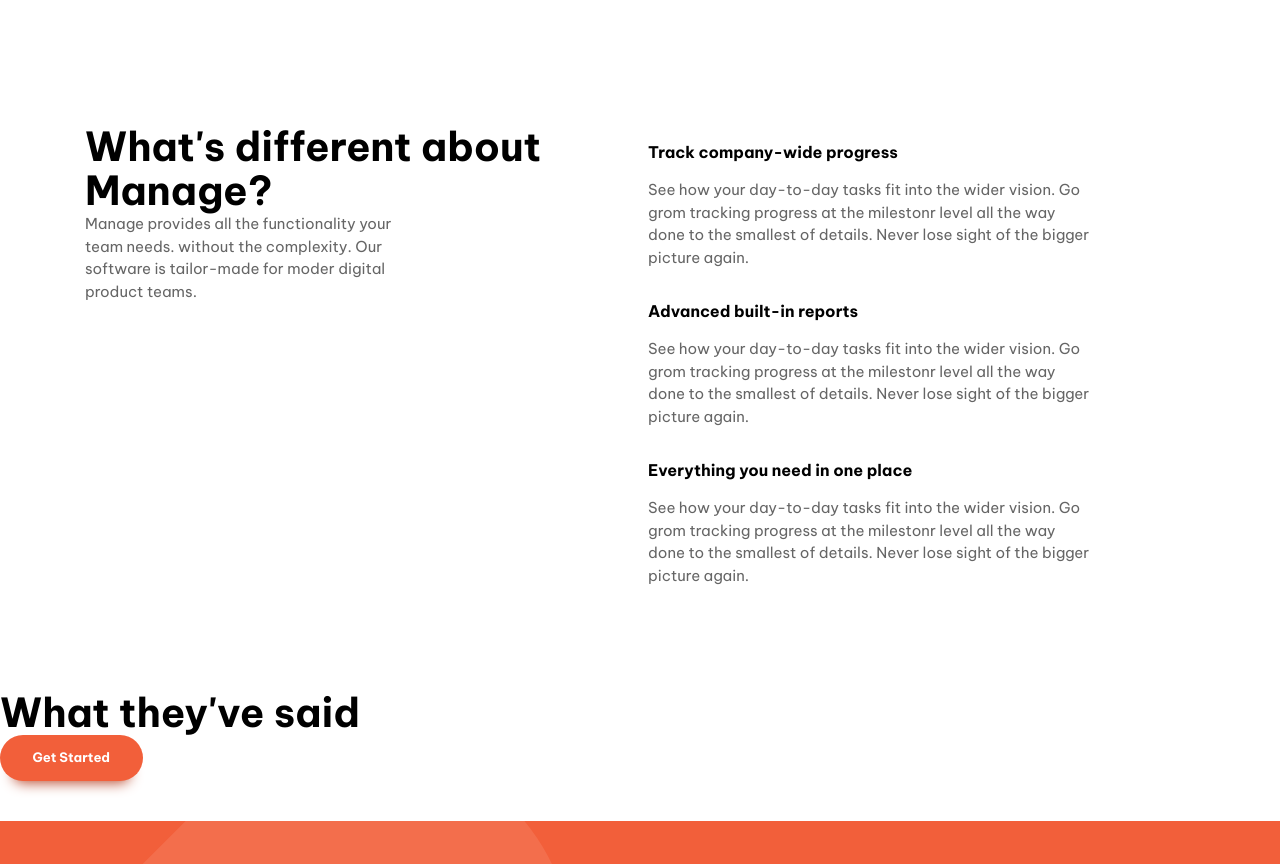
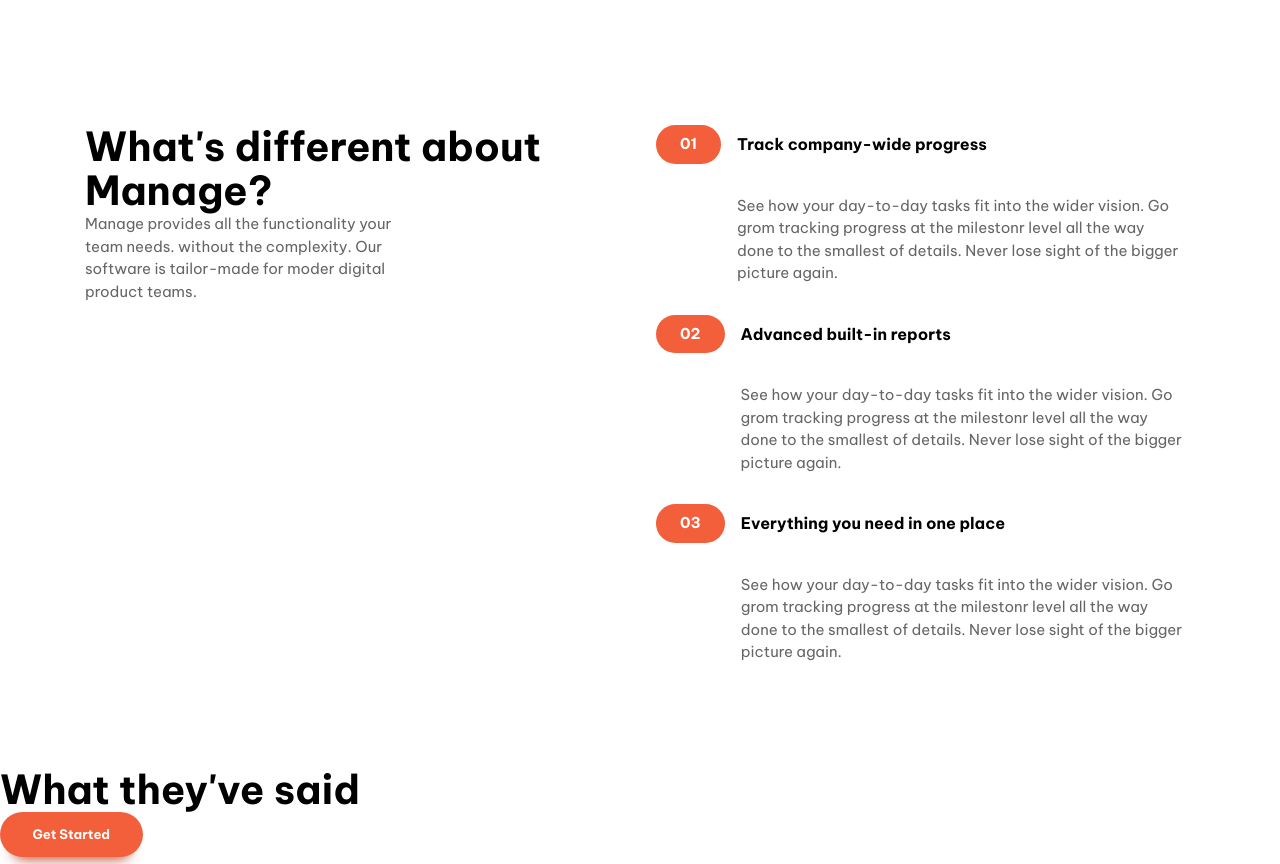
Before and after one commit to geekAshish/FEM-Manage-Landing-Page, a plain HTML site: page index.html in a window 1280 px wide. Shown: the part 752-1616 px from the top of the page. Drawn offline with Linux system fonts and the light colour scheme.

Commit message:
Adding numbering in the list and some extra work

```diff
--- a/index.html
+++ b/index.html
@@ -42,10 +42,8 @@
     <section class="container padding-block-900">
       <div class="even-columns">
         <div class="flow">
-          <h1 class="fs-primary-heading fw-bold">Bring everyone together to build better
-            products.</h1>
-          <p>Manage makes it simple for software teams to plan day-to-day tasks while
-            keeping the targer team in view.</p>
+          <h1 class="fs-primary-heading fw-bold">Bring everyone together to build better products.</h1>
+          <p>Manage makes it simple for software teams to plan day-to-day tasks while keeping the targer team in view.</p>
           <button class="button">Get Started</button>
         </div>
 
@@ -59,42 +57,37 @@
       <div class="even-columns">
         <div>
           <h1 class="fs-secondary-heading fw-bold">What's different about Manage?</h1>
-          <p>Manage provides all the functionality your team needs. without the
-            complexity.
-            Our software is tailor-made for moder digital product teams.</p>
+          <p>Manage provides all the functionality your team needs. without the complexity. Our software is tailor-made for moder digital product teams.</p>
         </div>
 
-        <div class="flow" role="list">
-          <div >
-            <div></div>
-            <div class="flow" style="--flow-spacer: 1em">
-              <h2 class="fs-600 fw-bold">Track company-wide progress</h2>
-              <p data-width="wide">See how your day-to-day tasks fit into the wider vision. Go grom tracking
-                progress at the milestonr level all the way done to the smallest of
-                details. Never lose sight of the bigger picture again.</p>
-            </div>
-          </div>
 
-          <div>
-            <div></div>
-            <div class="flow" style="--flow-spacer: 1em">
-              <h2 class="fs-600 fw-bold">Advanced built-in reports</h2>
-              <p data-width="wide">See how your day-to-day tasks fit into the wider vision. Go grom tracking
-                progress at the milestonr level all the way done to the smallest of
-                details. Never lose sight of the bigger picture again.</p>
-            </div>
-          </div>
+        <div>
+          <ul class="numbered-item | flow" role="list">
+            <li >
+              <div class="flow" style="--flow-spacer: 1em">
+                <h2 class="fs-600 fw-bold">Track company-wide progress</h2>
+                <p data-width="wide">See how your day-to-day tasks fit into the wider vision. Go grom tracking progress at the milestonr level all the way done to the smallest of details. Never lose sight of the bigger picture again.</p>
+              </div>
+            </li>
 
-          <div>
-            <div></div>
-            <div class="flow" style="--flow-spacer: 1em">
-              <h2 class="fs-600 fw-bold">Everything you need in one place</h2>
-              <p data-width="wide">See how your day-to-day tasks fit into the wider vision. Go grom tracking
-                progress at the milestonr level all the way done to the smallest of
-                details. Never lose sight of the bigger picture again.</p>
-            </div>
-          </div>
+            <li>
+              <div class="flow" style="--flow-spacer: 1em">
+                <h2 class="fs-600 fw-bold">Advanced built-in reports</h2>
+                <p data-width="wide">See how your day-to-day tasks fit into the wider vision. Go grom tracking progress at the milestonr level all the way done to the smallest of details. Never lose sight of the bigger picture again.</p>
+              </div>
+            </li>
+
+            <li>
+              <div class="flow" style="--flow-spacer: 1em">
+                <h2 class="fs-600 fw-bold">Everything you need in one place</h2>
+                <p data-width="wide">See how your day-to-day tasks fit into the wider vision. Go grom tracking progress at the milestonr level all the way done to the smallest of details. Never lose sight of the bigger picture again.</p>
+              </div>
+            </li>
+
+          </ul>
         </div>
+
+
       </div>
     </section>
 
--- a/style.css
+++ b/style.css
@@ -399,6 +399,45 @@ input:where([type="text"], [type="email"]) {
   opacity: 0.1;
 }
 
+/* Numbered Item */
+
+.numbered-item {
+  counter-reset: count;
+  margin-inline: auto;
+  width: fit-content;
+}
+
+.numbered-item li {
+  counter-increment: count;
+}
+
+.numbered-item div {
+  display: grid;
+  align-items: center;
+  gap: var(--size-400);
+  grid-template-columns: min-content 1fr;
+
+}
+
+.numbered-item p {
+  grid-column: 1 / -1;
+}
+
+.numbered-item div::before {
+  content: "0" counter(count);
+  background-color: var(--clr-accent-400);
+  color: var(--clr-neutral-100);
+  font-weight: var(--fw-bold);
+  padding: var(--size-200) var(--size-500);
+  border-radius: 100vw;
+}
+
+@media (min-width: 50em) {
+  .numbered-item p {
+    grid-column: 2 / -1;
+  }
+}
+
 
 
 
```
Also changed, not shown: what_I_have_Learnt_So_far.md (+3 -0 lines).
